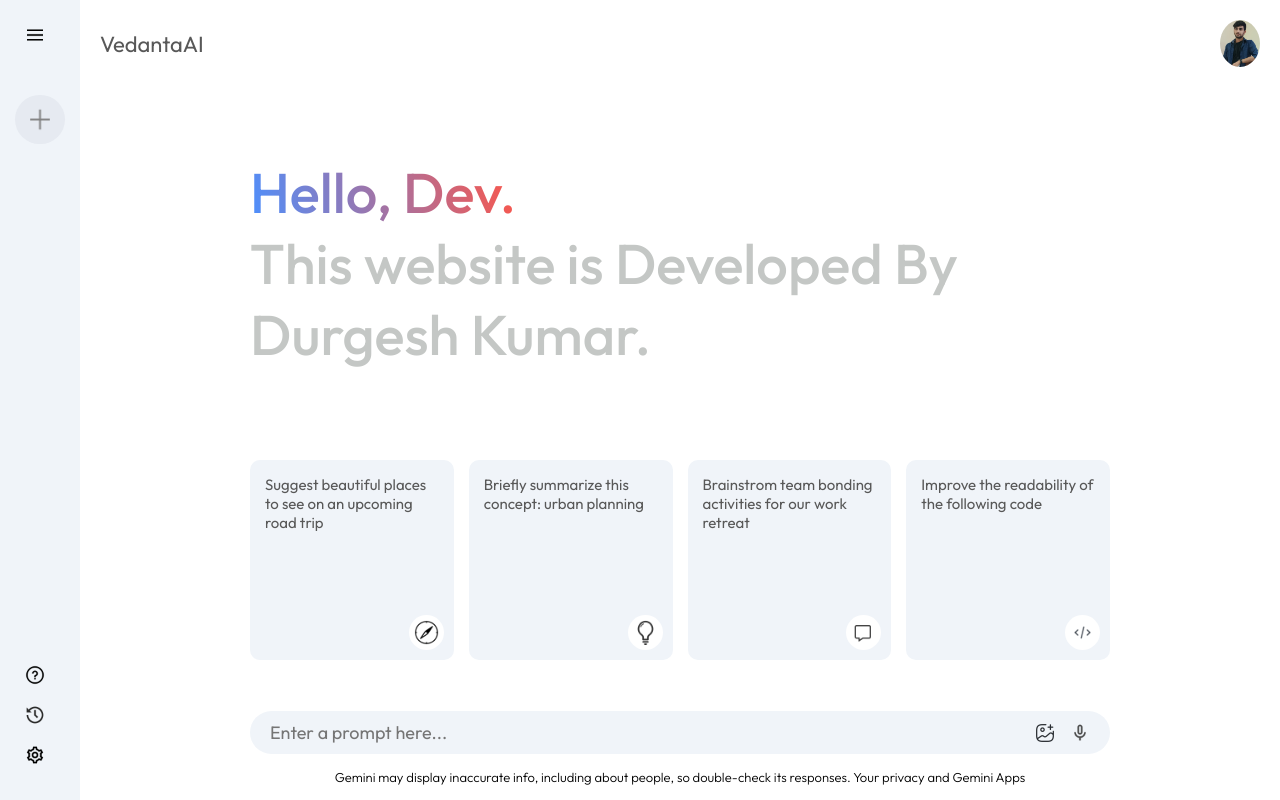
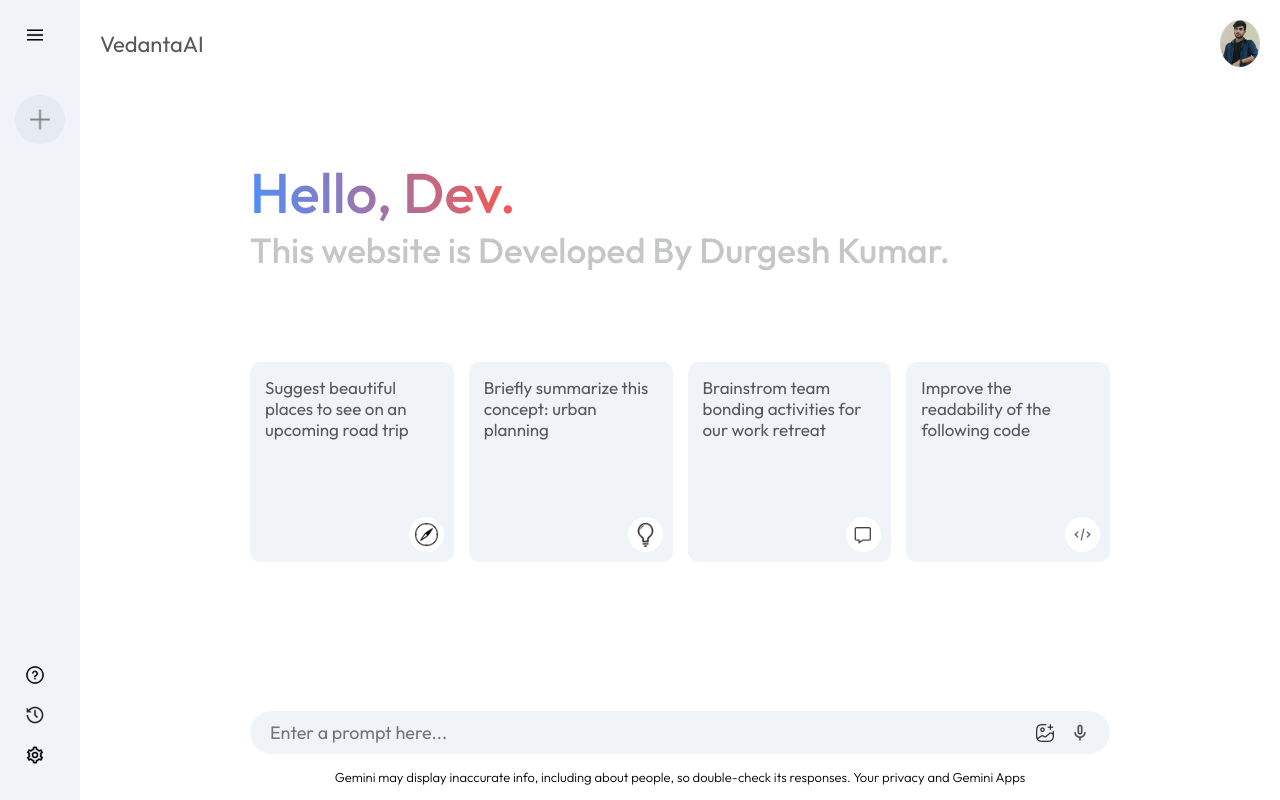
Before and after one commit to Durgesh1236/VedantaAI, a React (Vite) app: page / in a window 1280 px wide. Built offline with nearby package versions, Linux system fonts and the light colour scheme.

Commit message:
first commit

```diff
--- a/src/component/Main/Main.css
+++ b/src/component/Main/Main.css
@@ -31,6 +31,10 @@
     color: #c4c7c5;
     font-weight: 500;
     padding: 20px;
+}
+
+#name{
+    font-size: 35px;
 }
 
 .main .greet span {
@@ -67,7 +71,7 @@
 
 .main .card p {
     color: #585858;
-    font-size: 15px;
+    font-size: 17px;
 }
 
 .main .card:hover {
--- a/src/component/Main/Main.jsx
+++ b/src/component/Main/Main.jsx
@@ -36,7 +36,7 @@
                                 <p>
                                     <span>Hello, Dev.</span>
                                 </p>
-                                <p>
+                                <p id="name">
                                 This website is Developed By Durgesh Kumar.
                                 </p>
                             </div>
--- a/src/component/Main/Navbar.jsx
+++ b/src/component/Main/Navbar.jsx
@@ -4,7 +4,6 @@
     return (
         <div className="nav">
             <p>VedantaAI</p>
-            {/* <p>Develop By Durgesh Kumar</p> */}
             <img  src={assets.user_icon} alt="" />
         </div>
     )
```
